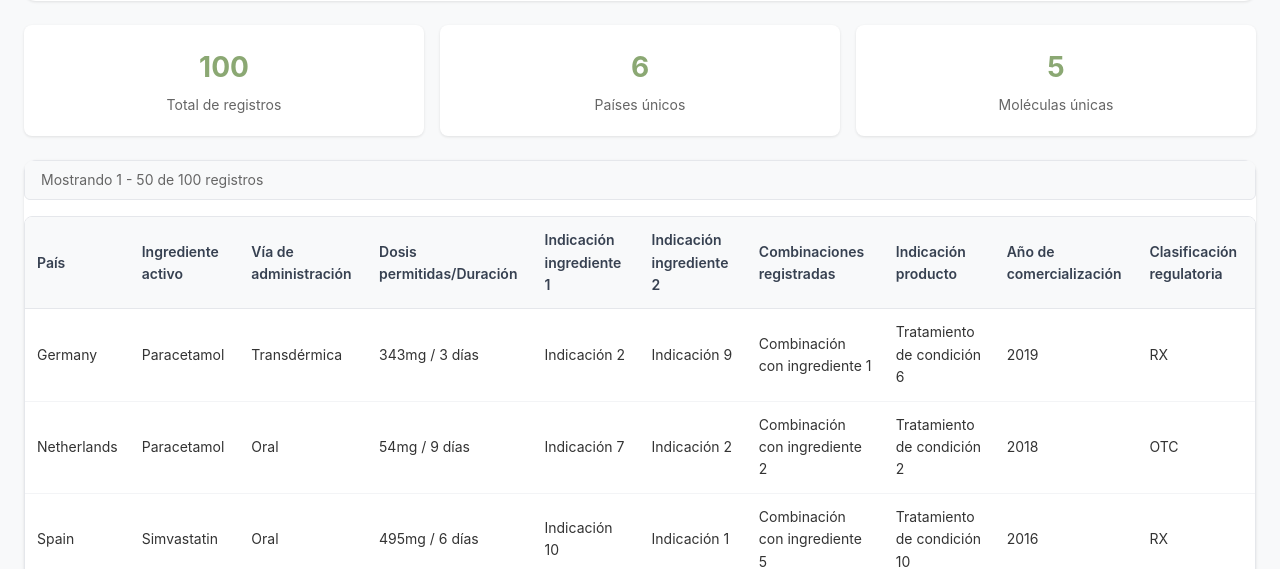
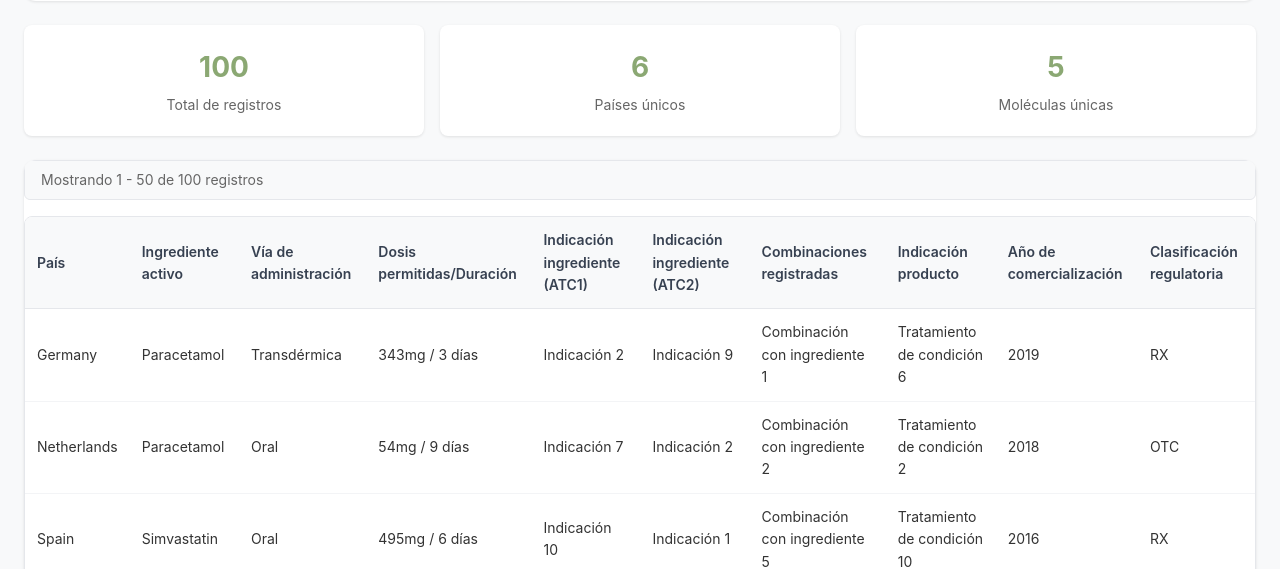
Before and after one commit to marcelothompson89/portal-ilar-v3, a FastAPI app: page /dashboard/molecules in a window 1280 px wide. Shown: the part 762-1331 px from the top of the page. Run offline with FastAPI, Linux system fonts and the light colour scheme; the visitor is signed in with stand-in values (Sample User, id 1); parts of the project's set-up code (start-up, migrations or seed data) failed here and were passed over.

Commit message:
sacar usa y canada, ajuste columnas moleculas

```diff
--- a/templates/molecules_dashboard.html
+++ b/templates/molecules_dashboard.html
@@ -537,8 +537,8 @@ body {
                         <th>Ingrediente activo</th>
                         <th>Vía de administración</th>
                         <th>Dosis permitidas/Duración</th>
-                        <th>Indicación ingrediente 1</th>
-                        <th>Indicación ingrediente 2</th>
+                        <th>Indicación ingrediente (ATC1)</th>
+                        <th>Indicación ingrediente (ATC2)</th>
                         <th>Combinaciones registradas</th>
                         <th>Indicación producto</th>
                         <th>Año de comercialización</th>
```
